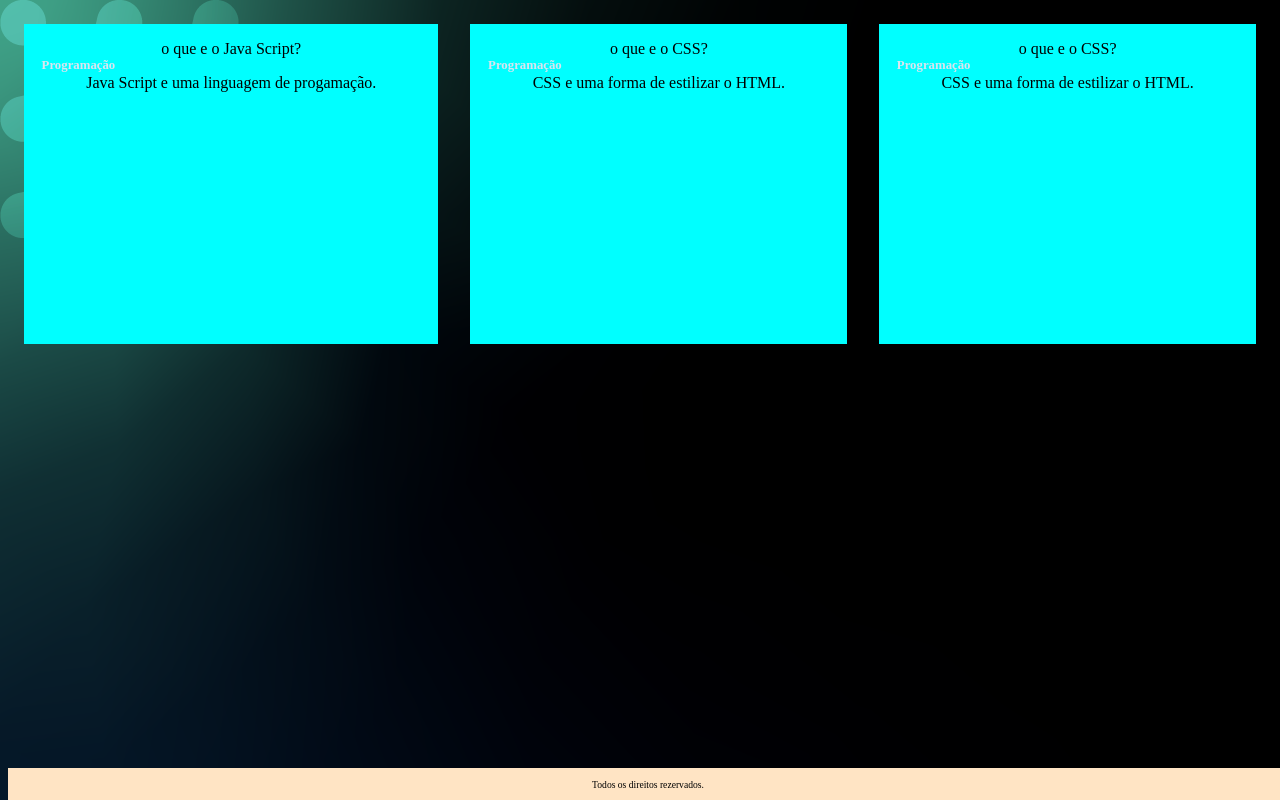
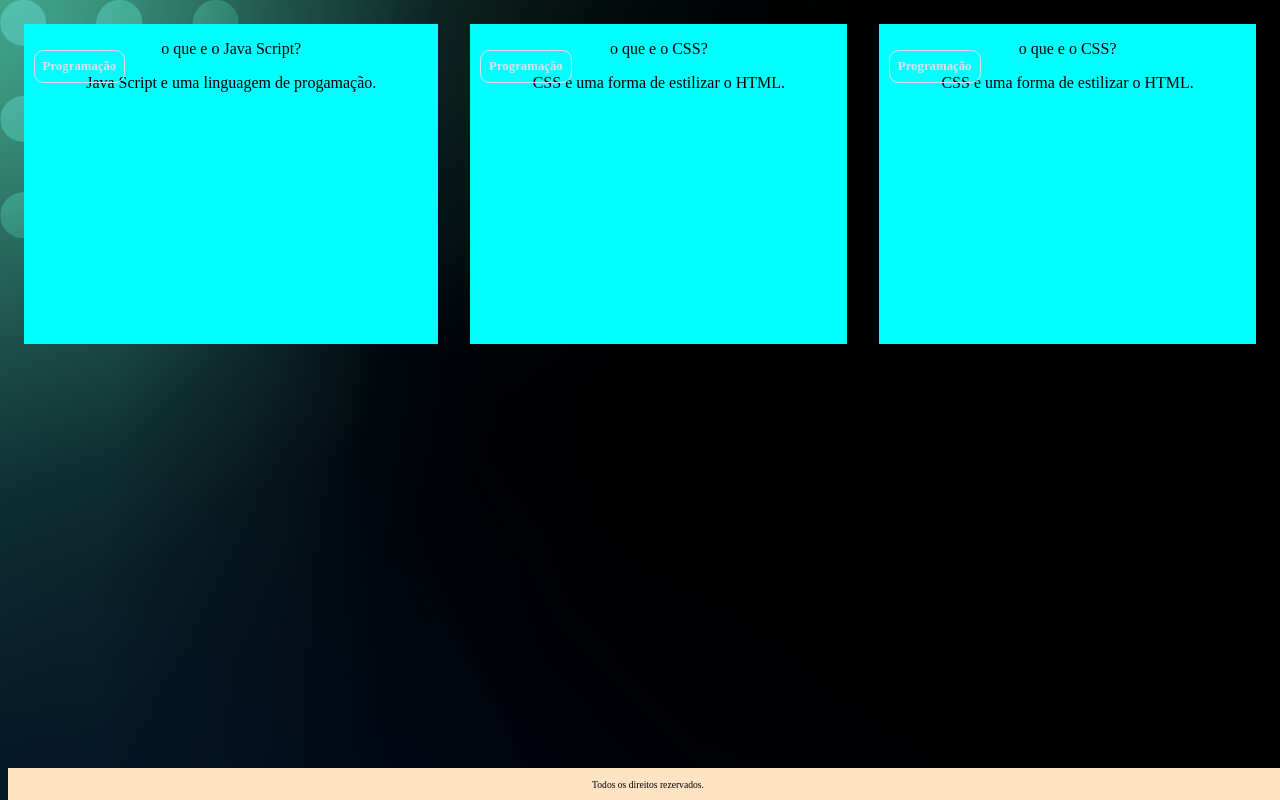
Before and after one commit to llyfox/Flashcards, a plain HTML site: page index.html in a window 1280 px wide. Drawn offline with Linux system fonts and the light colour scheme; a web font is replaced by a local one.

Commit message:
Update style.css

```diff
--- a/assets/style.css
+++ b/assets/style.css
@@ -26,6 +26,7 @@ body {
 }
 .cartao__conteudo h3 {
     color: var(--text-color);
+    border: 1px solid var(--text-color);
     text-align: left;
     padding: 0.5rem;
     position: absolute;
```
